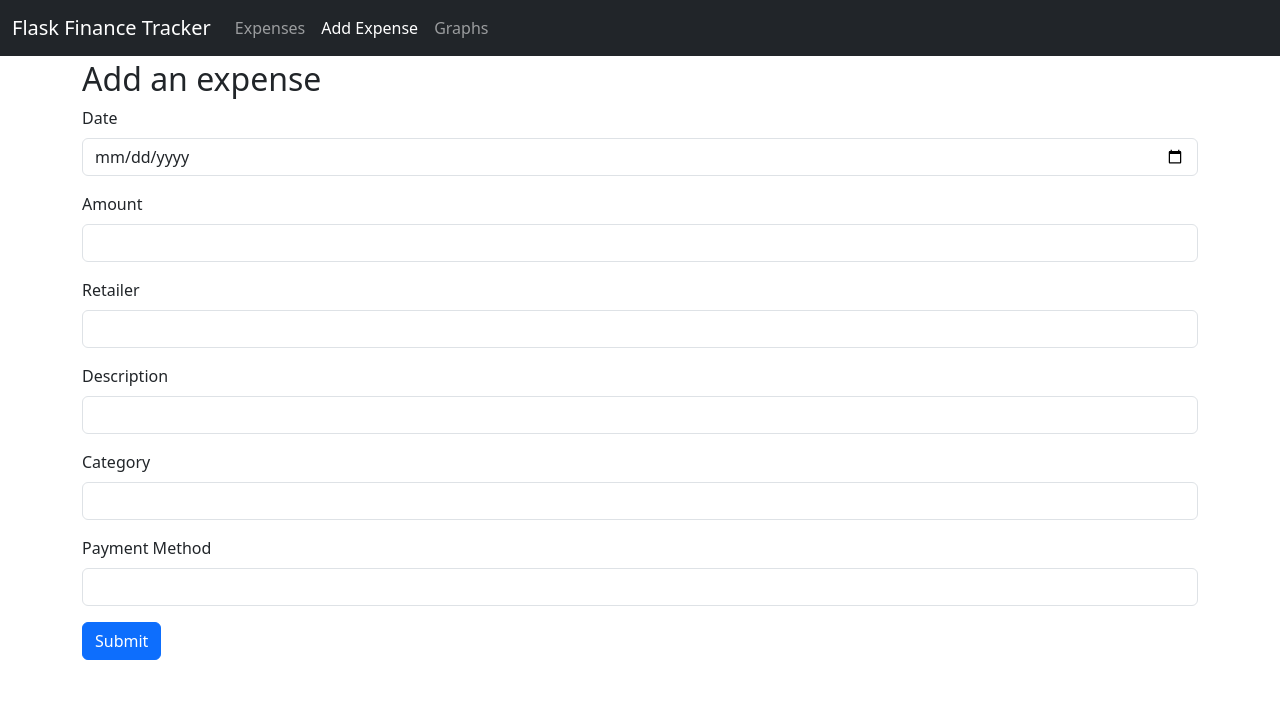
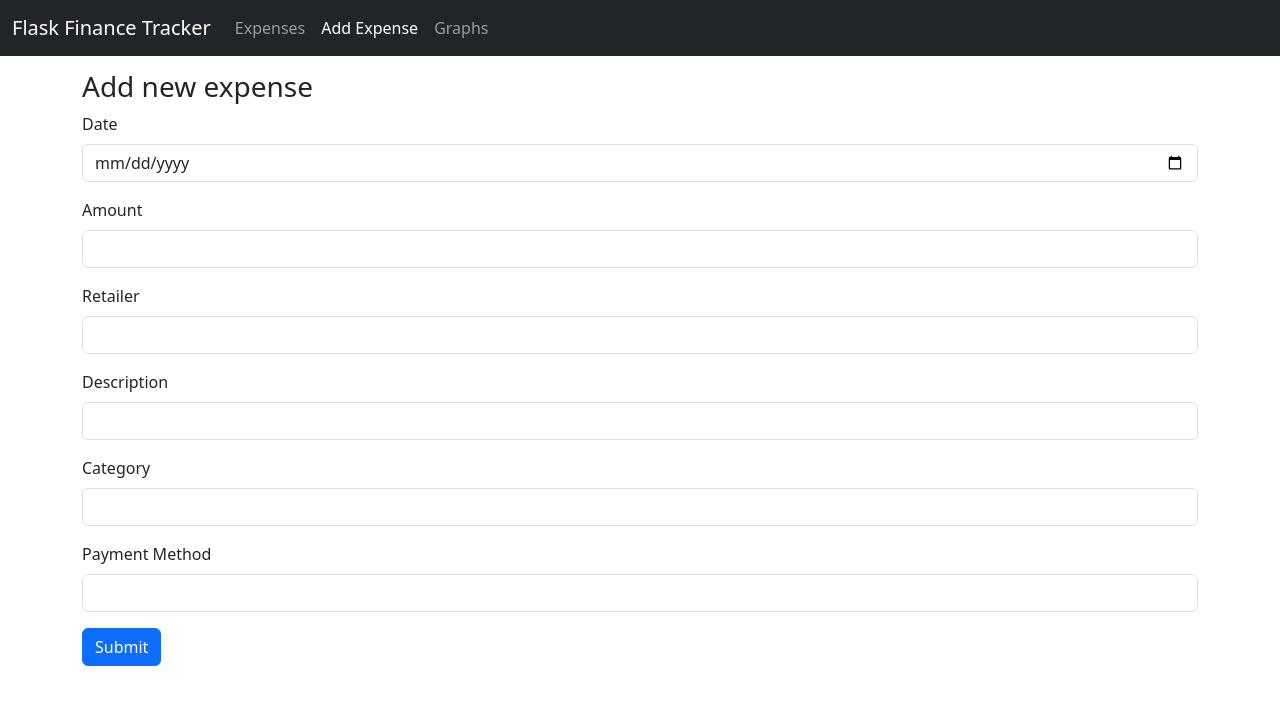
Before and after one commit to maxwellmcneal/Flask-Finance-Tracker, a Flask app: page /expenses/add in a window 1280 px wide. Shown: the top 705 px of the page. Run offline with Flask 3, Linux system fonts and the light colour scheme; some libraries are stand-ins or nearby versions.

Commit message:
Minor visual enhancements

```diff
--- a/templates/expenses_add.html
+++ b/templates/expenses_add.html
@@ -1,8 +1,8 @@
 {% extends "base.html" %}
 
 {% block expenses_add %}
-<div class="container" style="padding-top: 60px;">
-    <h2>Add an expense</h2>
+<div class="container" style="padding-top: 70px;">
+    <h3>Add new expense</h3>
     {% from 'bootstrap5/form.html' import render_form %}
     {{ render_form(form) }}
 </div>
--- a/templates/expenses_edit.html
+++ b/templates/expenses_edit.html
@@ -1,8 +1,8 @@
 {% extends "base.html" %}
 
 {% block expenses_edit %}
-<div class="container" style="padding-top: 60px;">
-    <h2>Editing expense (ID = {{expense.id}})</h2>
+<div class="container" style="padding-top: 70px;">
+    <h3>Edit expense (expense_id = {{expense.id}})</h3>
     {% from 'bootstrap5/form.html' import render_form %}
     {{ render_form(form) }}
 </div>
```
